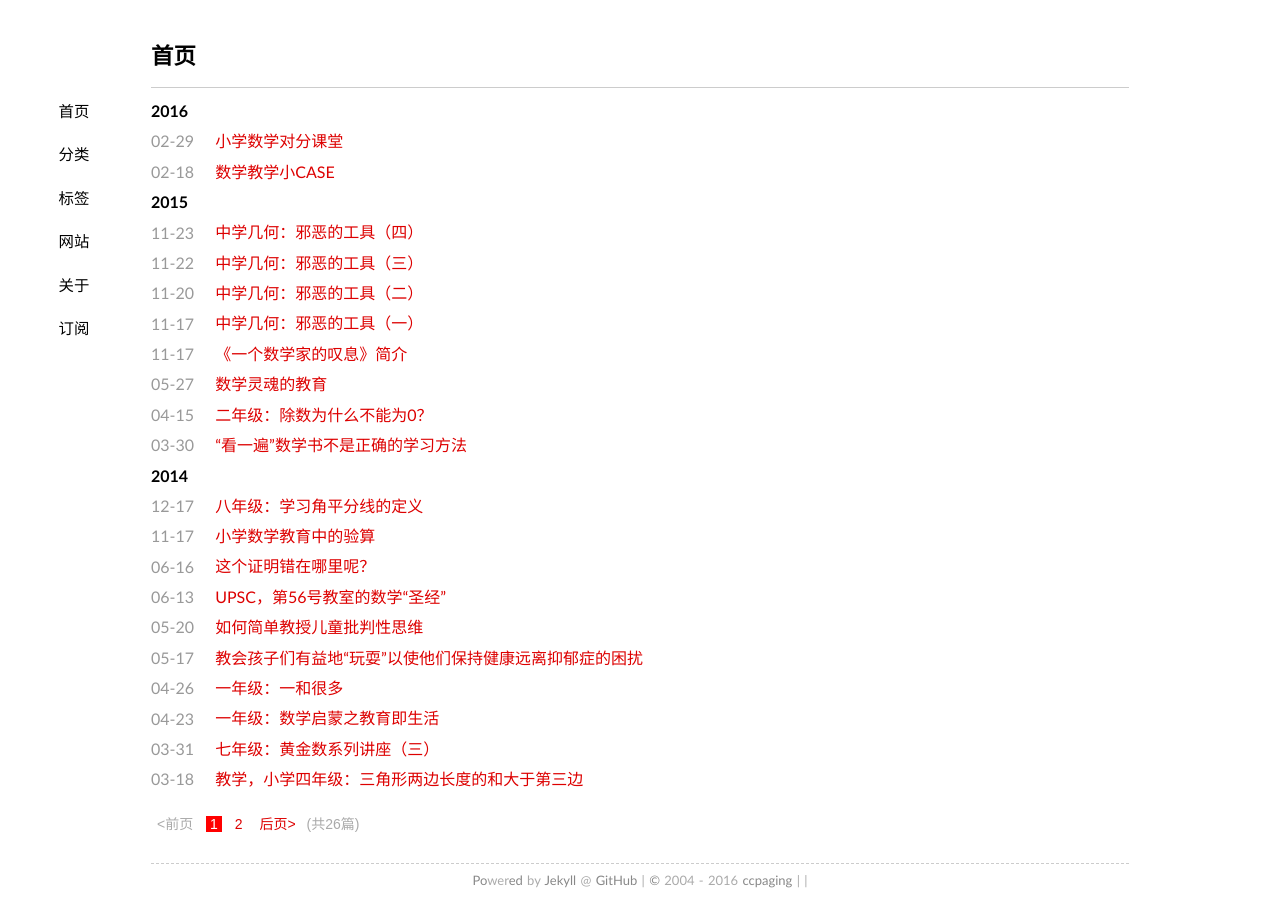
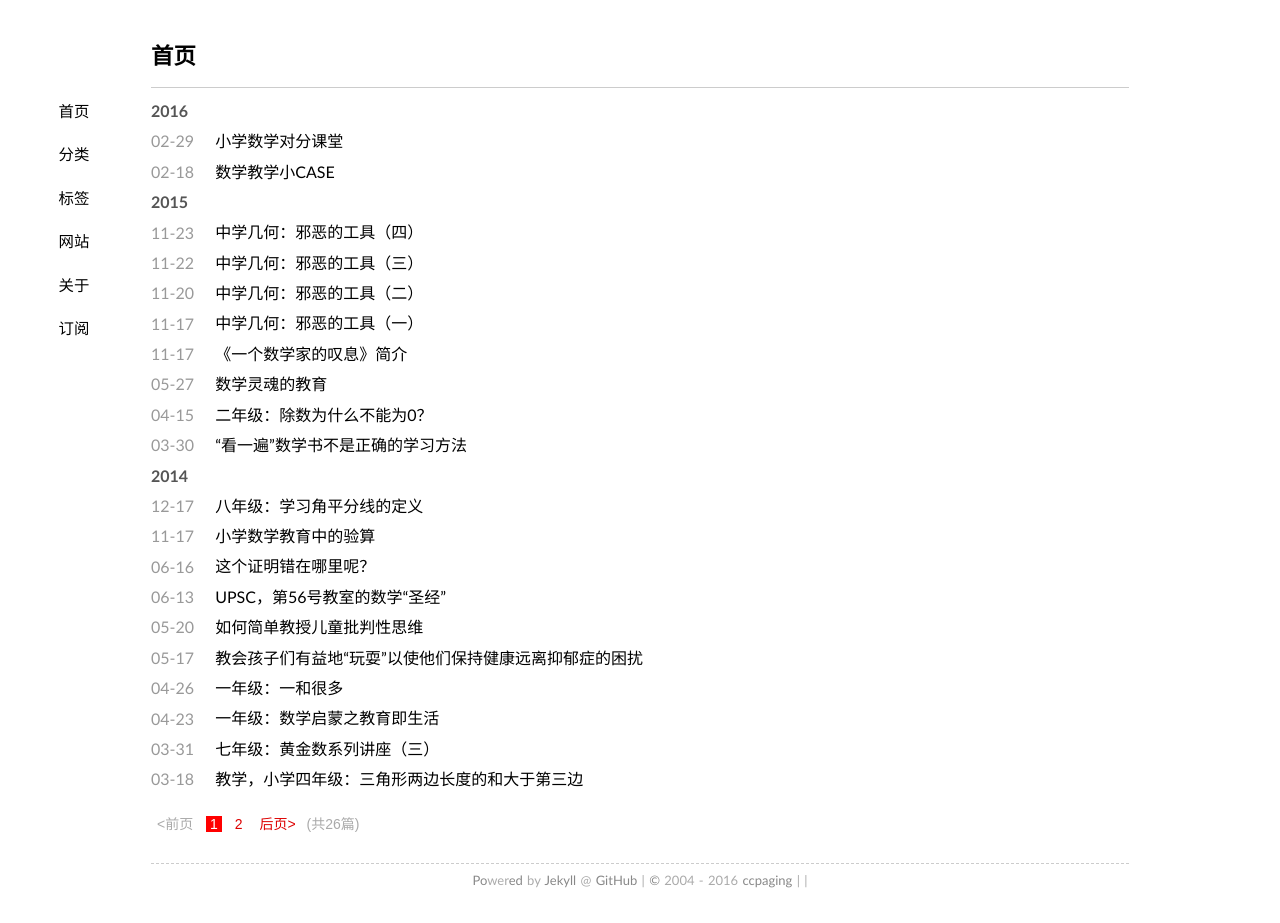
Before and after one commit to ccpaging/ccpaging.github.io, a Jekyll site: the page built from index.html, in a window 1280 px wide. Built offline with Jekyll 4.4.1, drawn with Linux system fonts in a browser that asks for light colours; the list of posts is cut into pages by our own code; comment, search, counter and statistics services are not loaded.

Commit message:
Change list-item style

```diff
--- a/media/css/style.css
+++ b/media/css/style.css
@@ -50,8 +50,9 @@ blockquote p{margin:0;padding:.5em 0;}
 }
 #tag_cloud{margin-bottom: 1em;}
 #tag_cloud a:hover{color:#333333 !important;text-decoration:none;}
-.listing-item,.listing-seperator{list-style-type:none;}
+.listing-item,.listing-seperator{color:#555555;list-style-type:none;}
 .listing-item a{
+	color:#000000;
 	padding:.2em 1em;
 
 }
@@ -83,10 +84,23 @@ nav a:hover {
 	-webkit-transition:color .2s linear;
 }
 .post{padding:.5em 0em;}
-h1{font-family:"Cuprum","Hiragino Sans GB","Microsoft YaHei",sans-serif;font-size:1.6em;color:#000;line-height: 2;}
-h2{font-family:"Cuprum","Hiragino Sans GB","Microsoft YaHei",sans-serif;font-size:1.4em;color:#111;line-height: 2;}
-h3{font-family:"Cuprum","Hiragino Sans GB","Microsoft YaHei",sans-serif;font-size:1.2em;color:#222;line-height: 2;}
-h4{font-family:"Cuprum","Hiragino Sans GB","Microsoft YaHei",sans-serif;font-size:1em;color:#333;line-height: 2;}
+h1,h2,h3,h4,h5,h6 {font-family:"Cuprum","Hiragino Sans GB","Microsoft YaHei",sans-serif;line-height:2;}
+h1{
+	font-size:1.6em;
+	color:#000;
+}
+h2{
+	font-size:1.4em;
+	color:#111;
+}
+h3{
+	font-size:1.2em;
+	color:#222;
+}
+h4{
+	font-size:1.0em;
+	color:#333;
+}
 pre,code{font-family:Menlo,"Andale Mono",Consolas,"Courier New",Monaco,monospace;font-size:13px;}
 code{background-color:#D0D0D0;}
 embed,object,iframe{display:block;margin:4px auto;}
```
